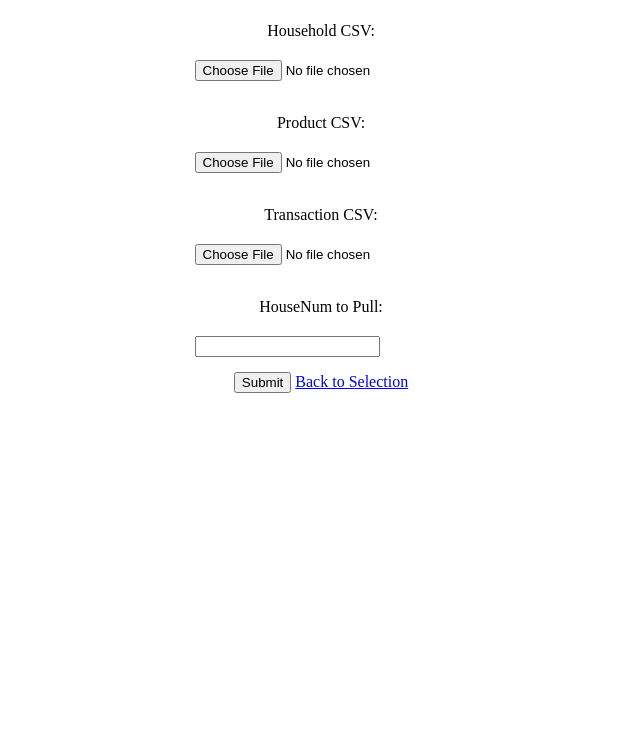
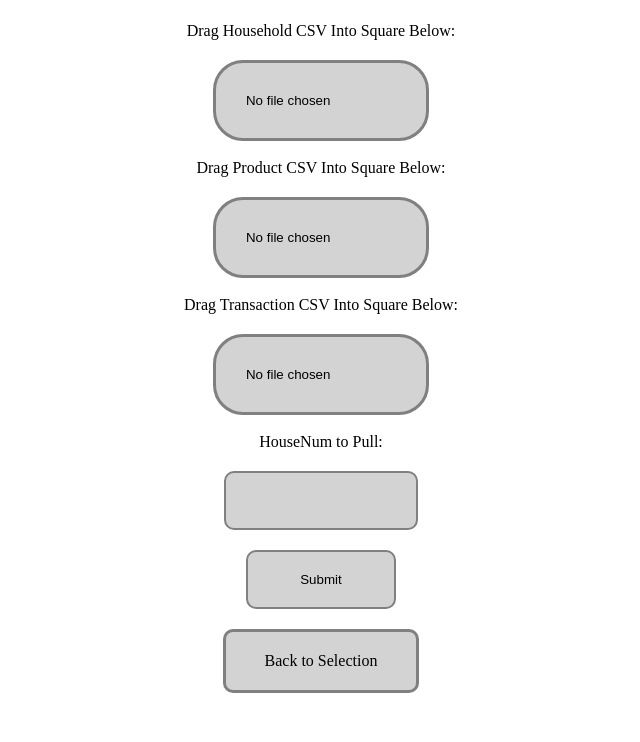
Before and after one commit to andrewstring/cloud-final-pandas, a Flask app: page /upload-data in a window 1280 px wide. Shown: the part 58-800 px from the top of the page, without its empty margins (319-959 px from the left). Run offline with Flask 2, Linux system fonts and the light colour scheme.

Commit message:
added styling for upload page

```diff
--- a/static/styles/style.css
+++ b/static/styles/style.css
@@ -63,6 +63,7 @@
 
 .upload form {
     display: inline-block;
+    text-align: center;
 }
 
 .upload form label {
@@ -70,9 +71,41 @@
     margin-bottom: 20px;
 }
 
-.upload form input {
+.upload form input, .upload form button, .upload form a {
     display: block;
-    margin-bottom: 15px;
+    margin: auto;
+    margin-top: 20px;
+    margin-bottom: 20px;
+    width: 150px;
+    text-align: center;
+    padding: 20px;
+    background-color: lightgrey;
+    border-radius: 10px;
+    border-style: solid;
+    border-color: grey;
+    text-decoration: none;
+    color: black;
+}
+
+.upload form .input-file {
+    margin-bottom: 0px;
+    padding: 30px;
+    background-color: lightgrey;
+    border-style: solid;
+    border-color: grey;
+    border-radius: 30px;
+    text-align: center;
+    margin: auto;
+}
+.upload form .input-file:hover {
+    background-color: grey;
+}
+/* Hide upload file button */
+::-webkit-file-upload-button {
+   display: none;
+}
+::file-selector-button {
+  display: none;
 }
 
 table, th, td {
--- a/templates/upload/upload-data.html
+++ b/templates/upload/upload-data.html
@@ -10,14 +10,14 @@
 {% block content %}
 <div class="upload">
     <form method="post" enctype="multipart/form-data">
-        <label for="household">Household CSV:</label>
-        <input type="file" name="household" required>
+        <label for="household">Drag Household CSV Into Square Below:</label>
+        <input class="input-file" type="file" title=" " name="household" required>
         <br>
-        <label for="product">Product CSV:</label>
-        <input type="file" name="product" required>
+        <label for="product">Drag Product CSV Into Square Below:</label>
+        <input class="input-file" type="file" name="product" required>
         <br>
-        <label for="transaction">Transaction CSV:</label>
-        <input type="file" name="transaction" required>
+        <label for="transaction">Drag Transaction CSV Into Square Below:</label>
+        <input class="input-file" type="file" name="transaction" required>
         <br>
         <label for="houseNum">HouseNum to Pull:</label>
         <input type="text" name="houseNum" required>
```
